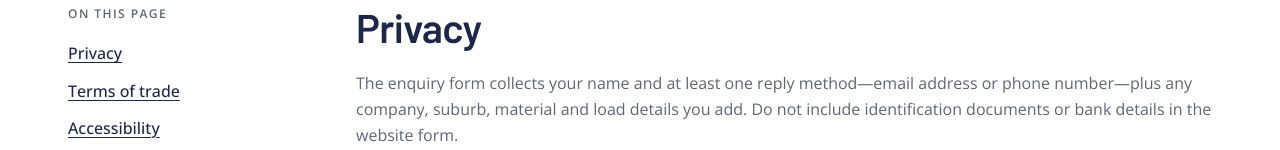
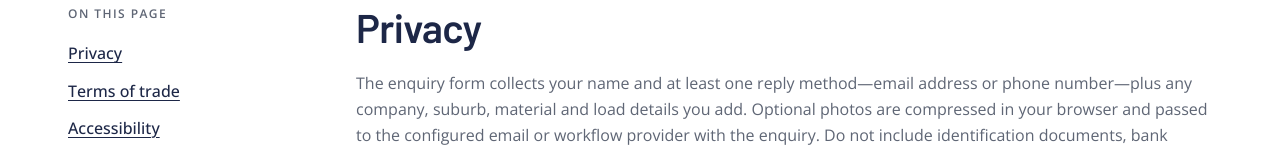
Before and after one commit to mehdiamiry40/metalbase, a Next.js app: page /legal in a window 1280 px wide. Shown: the part 650-800 px from the top of the page. Built offline with nearby package versions, Linux system fonts and the light colour scheme.

Commit message:
Disclose quote photo processing

```diff
--- a/app/legal/page.tsx
+++ b/app/legal/page.tsx
@@ -16,7 +16,7 @@ const sections = [
     id: "privacy",
     h: "Privacy",
     p: [
-      "The enquiry form collects your name and at least one reply method—email address or phone number—plus any company, suburb, material and load details you add. Do not include identification documents or bank details in the website form.",
+      "The enquiry form collects your name and at least one reply method—email address or phone number—plus any company, suburb, material and load details you add. Optional photos are compressed in your browser and passed to the configured email or workflow provider with the enquiry. Do not include identification documents, bank details or images containing unrelated personal information.",
       "Some transactions may require identity, ownership, vehicle or transaction records. Confirm what is needed before you travel and provide sensitive documents only through an agreed secure process.",
       "Personal information is used to respond to enquiries, prepare proposed trade arrangements and meet applicable record-keeping obligations. Form submissions are processed by the website host and the configured email or workflow delivery provider, which may process data outside Australia. Personal information is not sold.",
       "Enquiry data may remain in the configured delivery system and business records while the enquiry is handled and for any period required by applicable record-keeping obligations.",
```
